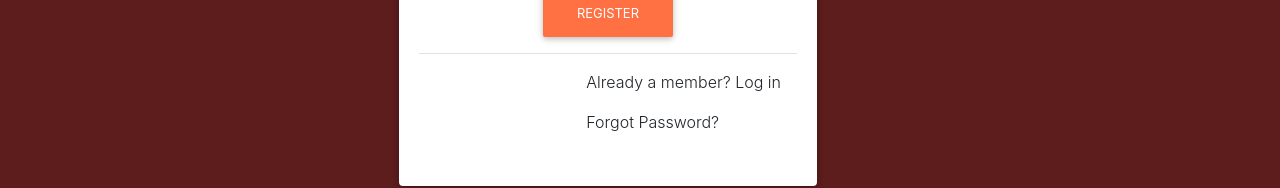
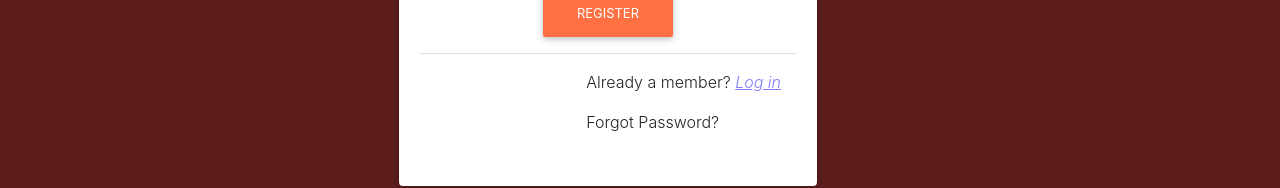
Before and after one commit to pranav2308/beta-manager, a React (Create React App) app: page /register in a window 1280 px wide. Shown: the part 602-790 px from the top of the page. Built offline with nearby package versions, Linux system fonts and the light colour scheme.

Commit message:
routing register

```diff
--- a/src/components/App/App.js
+++ b/src/components/App/App.js
@@ -11,19 +11,34 @@ import Register from '../Register/Register';
 import Login from '../Login/Login';
 import './App.css';
 
-function App() {
+class App extends React.Component{
+
+  constructor(props){
+    super(props);
+    this.state = {
+      isAuthenticated : false
+    }
+  }
+
+  authenticateUser = () => {
+    this.setState({isAuthenticated : true});
+    console.log('signed in!')
+  }
+
+  render(){
     return (
       <div>
         <Router>
           <Navbar/>
           <Switch>
             <Route exact path = "/" component = {Home}/>
-  				<Route path = "/login" component = {Login}/>
-  				<Route path = "/register" component = {Register}/>
+            <Route path = "/login" render = {(props) => <Login {...props} authenticateUser = {this.authenticateUser}/>}/>
+            <Route path = "/register" render = {(props) => <Register {...props} authenticateUser = {this.authenticateUser}/>}/>
           </Switch>
         </Router>
       </div>
     );
   }
+}
 
 export default App;
--- a/src/components/Login/Login.js
+++ b/src/components/Login/Login.js
@@ -19,6 +19,7 @@ class Login extends React.Component{
   }
 
   render(){
+    const { authenticateUser } = this.props;
     return(
       <div className = "authentication">
         <MDBContainer>
@@ -56,6 +57,7 @@ class Login extends React.Component{
                       color="deep-orange"
                       className="mb-3"
                       type="submit"
+                      onClick = {authenticateUser}
                     >
                       Login
                     </MDBBtn>
--- a/src/components/Register/Register.js
+++ b/src/components/Register/Register.js
@@ -1,8 +1,28 @@
 import React from "react";
 import { MDBContainer, MDBRow, MDBCol, MDBCard, MDBCardBody, MDBModalFooter, MDBIcon, MDBCardHeader, MDBBtn, MDBInput } from "mdbreact";
 
-const Registration = () => {
-  return (
+const loginLinkStyle = {
+    color : '#7f7bff',
+    fontStyle: 'italic',
+    cursor:'pointer',
+    textDecorationLine: 'underline'
+  }
+
+
+class Registration extends React.Component{
+
+  constructor(props){
+    super(props);
+  }
+
+  onLoginLinkClick = () =>{
+    this.props.history.push('/login');
+  }
+
+  render(){
+    const { authenticateUser } = this.props;
+
+    return(
       <div className = "authentication">
         <MDBContainer>
           <MDBRow>
@@ -55,6 +75,7 @@ const Registration = () => {
                       color="deep-orange"
                       className="mb-3"
                       type="submit"
+                      onClick = {authenticateUser}
                     >
                       Register
                     </MDBBtn>
@@ -62,7 +83,7 @@ const Registration = () => {
                   </form>
                   <MDBModalFooter>
                     <div className="font-weight-light">
-                    <p>Already a member? Log in</p>
+                      <p>Already a member? <span style = {loginLinkStyle} onClick = {this.onLoginLinkClick}>Log in</span></p>
                       <p>Forgot Password?</p>
                     </div>
                   </MDBModalFooter>
@@ -73,6 +94,7 @@ const Registration = () => {
         </MDBContainer>
     </div>
     );
+  }
 };
 
 export default Registration;
```
Lines whose indentation alone changed are shown as unchanged.
